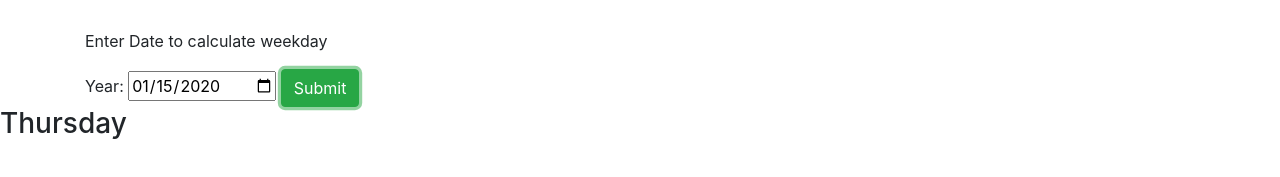
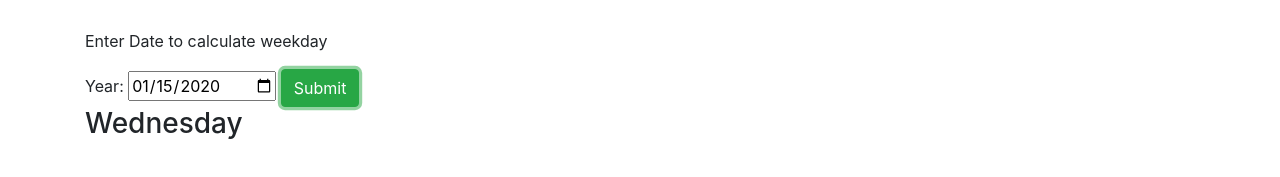
Before and after one commit to chanzlee/NodeJS-Weekday-Calculator, a website built with webpack: page src/index.html in a window 1280 px wide. Both pictures are taken after typing "2020-01-15" into the empty fields and a click on the button "Submit". Shown: the part 179-356 px from the top of the page. Built offline with nearby package versions, Linux system fonts and the light colour scheme.

Commit message:
edit weekday calculator algo and modify front-end accordingly.

```diff
--- a/src/main.js
+++ b/src/main.js
@@ -2,19 +2,17 @@ import $ from 'jquery';
 import 'bootstrap';
 import 'bootstrap/dist/css/bootstrap.min.css';
 import './styles.css';
-// import { Weekday} from './weekday.js';
+import { Weekday} from './weekday.js';
 
 $(document).ready(function() {
   $("#form").submit(function(event){
     event.preventDefault();
     let date = $("#year").val();
-    let weekdayInstance = new Date(date);
-    let weekdayInt = weekdayInstance.getDay();
-    // let weekdayString = Weekday.prototype.weekdayTranslator(weekdayInt);
-    function dayOfWeekAsString(dayIndex) {
-      return ["Monday","Tuesday","Wednesday","Thursday","Friday","Saturday","Sunday"][dayIndex];
-    }
-    let result = dayOfWeekAsString(weekdayInt);
-    $("#result").text(`${result}`);
+    let dateArray = date.split("-");
+    console.log(typeof dateArray[0]);
+    let weekdayInstance = new Weekday(dateArray[0],dateArray[1],dateArray[2]);
+    let weekdayInt = weekdayInstance.calculateWeekday();
+    let weekdayString = Weekday.prototype.weekdayTranslator(weekdayInt);
+    $("#result").text(`${weekdayString}`);
   });
 });
--- a/src/weekday.js
+++ b/src/weekday.js
@@ -1,55 +1,68 @@
-// export class Weekday {
-//   constructor(day, month, year) {
-//     this.day = day;
-//     this.month = month;
-//     this.year = year;
-//   }
-//
-//   calculateWeekday(){
-//     let m = this.month;
-//     let d = this.day;
-//     let y = this.year;
-//
-//     let monthTable = [1, 4, 3, 6, 1, 4, 6, 2, 5, 0, 3, 5];
-//     m = monthTable[m - 1];
-//
-//     let centuryTable = [0, 5, 3, 1];
-//     let c = centuryTable[Math.floor(y / 100) % 4];
-//
-//     if (m > 3) {
-//         y -= 1;
-//     }
-//
-//     console.log(m);
-//     y = y % 100;
-//     y = (Math.floor((y / 4)) + y) % 7;
-//     let weekdayInt = (d + m + c + y) % 7;
-//     return weekdayInt;
-//   }
-//
-//   weekdayTranslator(weekdayInt){
-//     let weekday;
-//     if(weekdayInt == 0) {
-//       weekday = "Saturday";
-//     }
-//     else if(weekdayInt == 1) {
-//       weekday = "Sunday";
-//     }
-//     else if(weekdayInt ==2) {
-//       weekday = "Monday";
-//     }
-//     else if(weekdayInt == 3) {
-//       weekday = "Tuesday";
-//     }
-//     else if(weekdayInt == 4) {
-//       weekday = "Wednesday";
-//     }
-//     else if(weekdayInt == 5) {
-//       weekday = "Thursday";
-//     }
-//     else  {
-//       weekday = "Friday";
-//     }
-//     return weekday;
-//   }
-// }
+export class Weekday {
+  constructor(year, month, day) {
+    this.year = parseInt(year);
+    this.month = parseInt(month);
+    this.day = parseInt(day);
+  }
+
+  calculateWeekday(){
+    let m = this.month;
+    let d = this.day;
+    let y = this.year;
+    let c = Math.floor(y / 100);
+    let w = 0;
+
+    console.log(m);
+    console.log(d);
+    console.log(y);
+    console.log(c);
+
+    // Determine Y, which is the year minus 1 for  January or February, and the year for  the rest of the year
+    if (m < 3) {
+      y--;
+    }
+
+    // Determine y, which is the last 2 digits of Y
+    y = y % 100;
+
+    // Determine m, which is the month shifted left by 2 (March = 1,... February = 12)
+    if (m-2<1) {
+      m += 10;
+    } else {
+      m -=2;
+    }
+
+    let temp = d + Math.floor((2.6*m) - 0.2) + y + Math.floor(y / 4) + Math.floor(c / 4) - (2*c);
+    console.log(temp);
+    w =  temp % 7;
+
+    console.log(w);
+    return w;
+  }
+
+  weekdayTranslator(weekdayInt){
+    let weekday;
+    if(weekdayInt == 0) {
+      weekday = "Sunday";
+    }
+    else if(weekdayInt == 1) {
+      weekday = "Monday";
+    }
+    else if(weekdayInt ==2) {
+      weekday = "Tuesday";
+    }
+    else if(weekdayInt == 3) {
+      weekday = "Wednesday";
+    }
+    else if(weekdayInt == 4) {
+      weekday = "Thursday";
+    }
+    else if(weekdayInt == 5) {
+      weekday = "Friday";
+    }
+    else  {
+      weekday = "Saturday";
+    }
+    return weekday;
+  }
+}
```
Also changed, not shown: src/index.html (+1 -3 lines).
